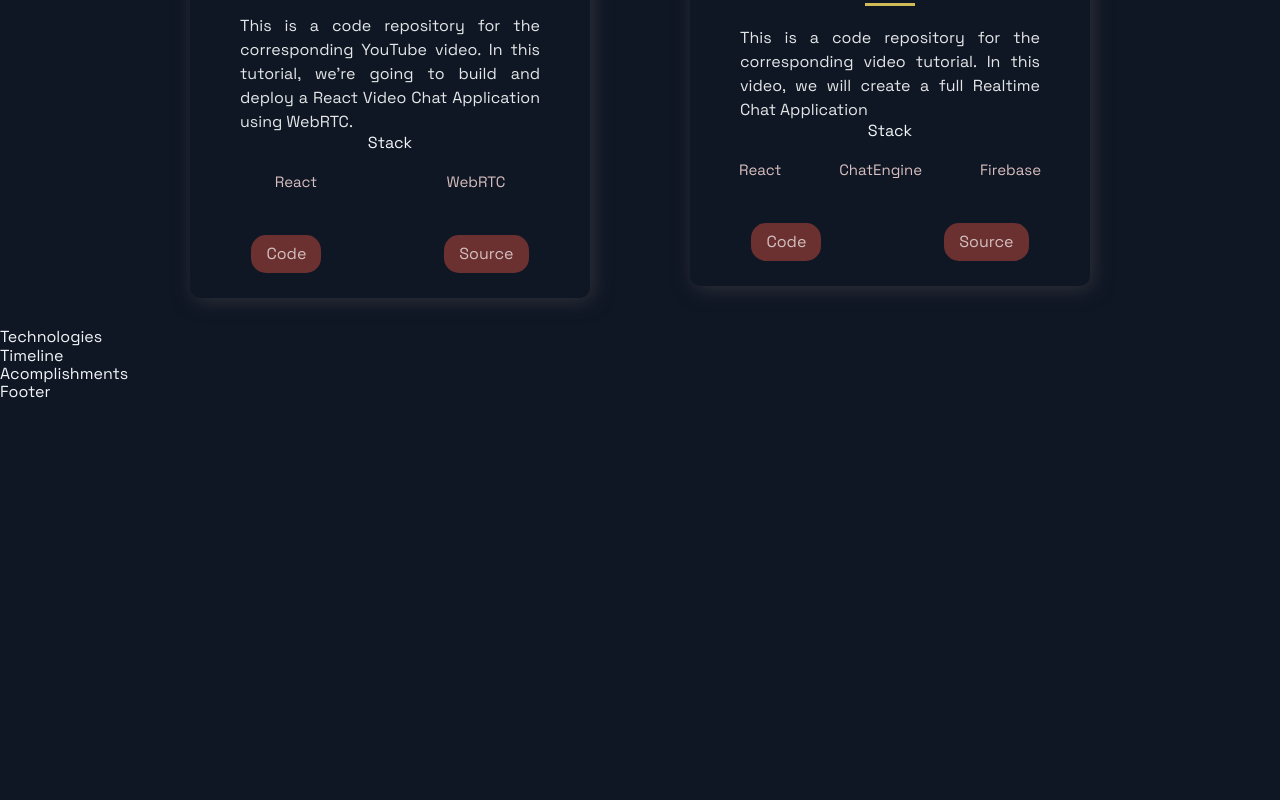
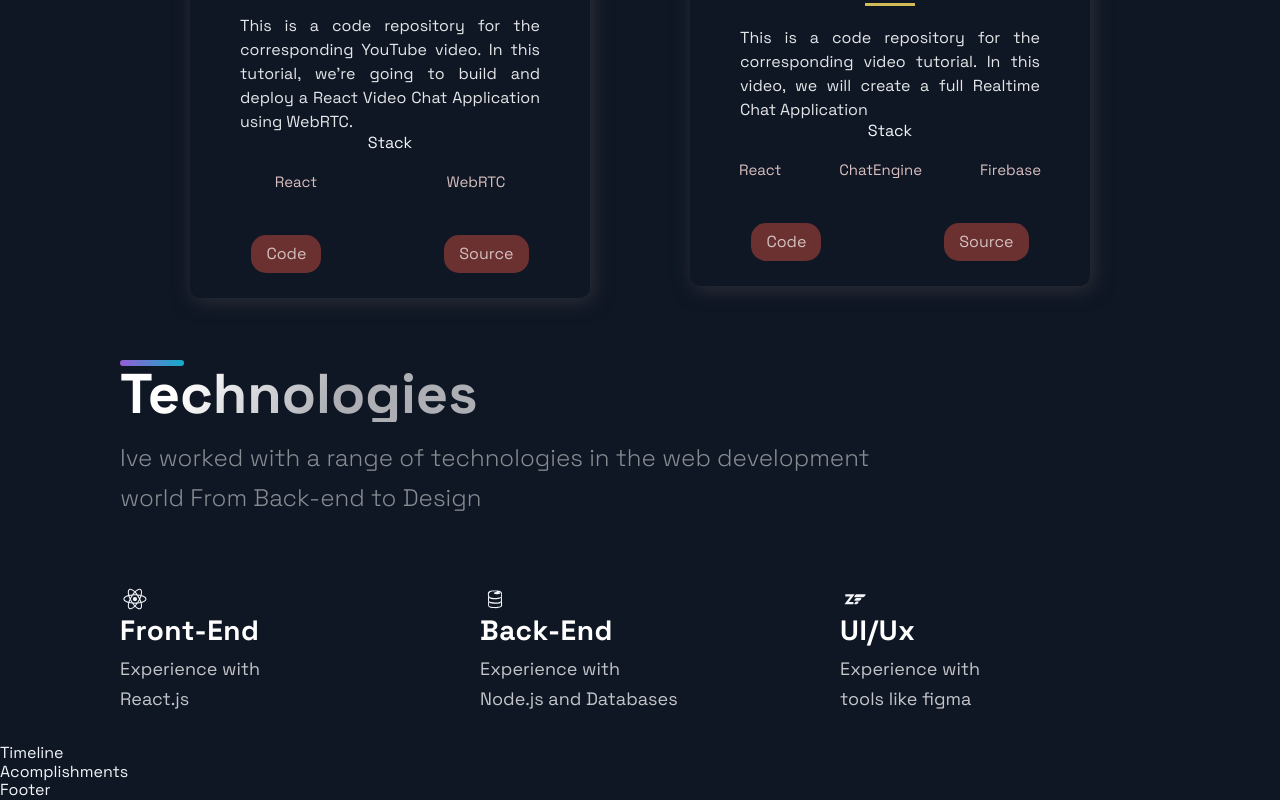
Before and after one commit to amolTelang/portfolio, a Next.js app: page / in a window 1280 px wide. Shown: the part 2066-2866 px from the top of the page. Before the commit the page ends 2468 px from the top, so only its background shows below. Built offline with nearby package versions, Linux system fonts and the light colour scheme.

Commit message:
added technologies

```diff
--- a/src/components/Technologies/Technologies.js
+++ b/src/components/Technologies/Technologies.js
@@ -4,9 +4,45 @@
 import { List, ListContainer, ListItem, ListParagraph, ListTitle } from './TechnologiesStyles';
 
 const Technologies = () =>  (
-  <div>
-    Technologies
-  </div>
+  <Section id="tech">
+    <SectionDivider/>
+    <SectionTitle>Technologies</SectionTitle>
+    <SectionText>
+      Ive worked with a range of technologies in the web development world From Back-end to Design
+    </SectionText>
+    <List>
+      <ListItem>
+        <DiReact size="3rem"/>
+        <ListContainer>
+          <ListTitle>Front-End</ListTitle>
+          <ListParagraph>
+            Experience with <br />
+            React.js
+          </ListParagraph>
+        </ListContainer>
+      </ListItem>
+      <ListItem>
+        <DiFirebase size="3rem"/>
+        <ListContainer>
+          <ListTitle>Back-End</ListTitle>
+          <ListParagraph>
+            Experience with <br />
+            Node.js and Databases
+          </ListParagraph>
+        </ListContainer>
+      </ListItem>
+      <ListItem>
+        <DiZend size="3rem"/>
+        <ListContainer>
+          <ListTitle>UI/Ux</ListTitle>
+          <ListParagraph>
+            Experience with <br />
+            tools like figma
+          </ListParagraph>
+        </ListContainer>
+      </ListItem>
+    </List>
+  </Section>
 );
 
 export default Technologies;
```
